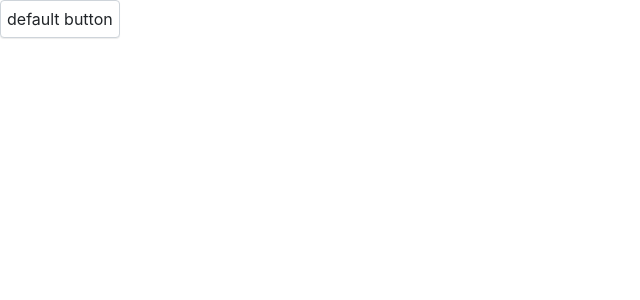
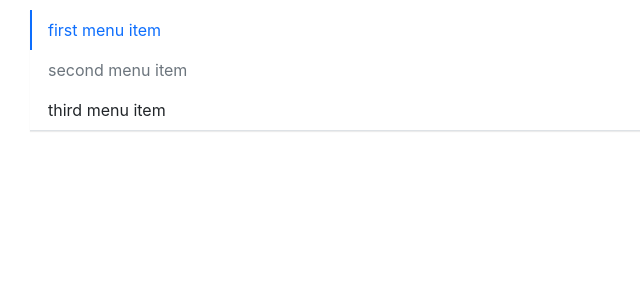
Before and after one commit to LFei0801/bull-design, a React (Create React App) app: page / in a window 1280 px wide. Shown: the top 300 px of the page, without its empty margins (0-640 px from the left). Built offline with nearby package versions, Linux system fonts and the light colour scheme.

Commit message:
完成Menu和MenuItem组件

```diff
--- a/src/App.tsx
+++ b/src/App.tsx
@@ -1,33 +1,23 @@
-import {Button} from "./components/Button/button";
-import {Alert} from "./components/Alert/alert";
-import {useState} from "react";
+import {Menu} from "./components/Menu/menu";
+import {MenuItem} from "./components/Menu/menu-item";
 
 export default function App() {
-  const [visible,setVisible] = useState<boolean>(false)
   return (
     <>
-      <Button
-        onClick={() => setVisible(!visible)}>
-        default button
-      </Button>
-      <Alert
-        title={"提示标题哦亲"}
-        visible={visible}
+      <Menu
+        onSelect={(index) => console.log(index)}
+        mode={"vertical"}
       >
-        this is a alert!
-      </Alert>
-      <Alert
-        type={"dark"}
-        title={"提示标题哦亲"}
-        closeable
-        onClose={() => {
-          setVisible(false)
-          console.log("close btn clicking")
-        }}
-        visible={visible}
-      >
-        this is a alert!
-      </Alert>
+        <MenuItem>
+          first menu item
+        </MenuItem>
+        <MenuItem disabled>
+          second menu item
+        </MenuItem>
+        <MenuItem>
+          third menu item
+        </MenuItem>
+      </Menu>
     </>
   )
 }
--- /dev/null
+++ b/src/components/Menu/_style.scss
@@ -0,0 +1,60 @@
+.bull-menu {
+  display: flex;
+  flex-wrap: wrap;
+  padding-left: 0;
+  margin-bottom: 30px;
+  list-style: none;
+  box-shadow: $menu-box-shadow;
+  border-bottom: $menu-border-width solid $menu-border-color;
+
+  .menu-item {
+    transition: $menu-transition;
+    padding: $menu-item-padding-y $menu-item-padding-x;
+    cursor: pointer;
+    &:hover,&:focus {
+      text-decoration: none;
+      color : $menu-item-active-color;
+      border-bottom: $menu-item-active-border-width solid $menu-item-active-color;
+    }
+    &.is-disabled {
+      color:$menu-item-disabled-color;
+      cursor: default;
+      &:hover,&:focus {
+        border-bottom: none;
+      }
+      > * {
+        pointer-events: none;
+      }
+    }
+    &.is-active {
+      color : $menu-item-active-color;
+      border-bottom: $menu-item-active-border-width solid $menu-item-active-color;
+    }
+  }
+}
+
+.menu-vertical {
+  flex-direction: column;
+  margin: 10px 30px;
+  .menu-item{
+    border-bottom: none;
+    border-left: $menu-item-active-border-width solid transparent;
+    &:focus,&:hover {
+      border-bottom: none;
+      border-left: $menu-item-active-border-width solid $menu-item-active-color;
+    }
+    &.is-active {
+      color : $menu-item-active-color;
+      border-left: $menu-item-active-border-width solid $menu-item-active-color;
+      border-bottom: none;
+    }
+    &.is-disabled {
+      &:hover,&:focus {
+        border-left: $menu-item-active-border-width solid transparent;
+      }
+      > * {
+        pointer-events: none;
+      }
+    }
+  }
+}
--- /dev/null
+++ b/src/components/Menu/menu-item.tsx
@@ -0,0 +1,44 @@
+/**
+ * MenuItem组件属性
+ * disabled ?: 禁用此菜单项
+ * index : 菜单项标号
+ * className
+ * style
+ */
+import {CSSProperties, FC, useContext} from "react";
+import classnames from "classnames"
+import { MenuContext } from './menu'
+
+export interface MenuItemProps {
+  index ?: number
+  disabled ?: boolean
+  className ?: string
+  style ?: CSSProperties
+}
+
+export const MenuItem:FC<MenuItemProps> = props => {
+  const { index, className, style, disabled, children} = props
+  const context = useContext(MenuContext)
+  const classes = classnames("menu-item",className, {
+    "is-disabled" : disabled,
+    "is-active" : context.index === index
+  })
+
+  const handleClick = () => {
+    if(context.onSelect && !disabled && index !== undefined) {
+      context.onSelect(index)
+    }
+  }
+
+  return (
+    <li
+      style={style}
+      className={classes}
+      onClick={handleClick}
+    >
+      {children}
+    </li>
+  )
+}
+
+MenuItem.displayName = "menuItem"
--- /dev/null
+++ b/src/components/Menu/menu.tsx
@@ -0,0 +1,71 @@
+/**
+ * Menu组件的属性
+ * defaultIndex ?: 默认高亮显示的菜单项
+ * className ?:
+ * style ?:
+ * onSelect ?: 菜单项被点击事件
+ * mode ?: 横向还是纵向菜单
+ */
+import React, {CSSProperties, FC , createContext, useState} from "react";
+import classnames from "classnames";
+import {MenuItemProps} from "./menu-item";
+
+export interface MenuProps {
+  defaultIndex ?: number
+  className ?: string
+  style ?: CSSProperties
+  mode ?: "horizon" | "vertical"
+  onSelect ?: (selectIndex : number) => void
+}
+
+// TODO 完成SubMenu组件，添加单元测试
+export const MenuContext = createContext<{
+  index : number,
+  onSelect ?: (selectIndex : number) => void
+}>({index : 0})
+
+export const Menu:FC<MenuProps> = props => {
+  const {defaultIndex, style, onSelect, mode, className, children} = props
+  const [currentActive, setActive] = useState<number | undefined>(defaultIndex)
+  const classes = classnames("bull-menu", className, {
+    "menu-vertical": mode === "vertical"
+  })
+
+  const handleSelect = (index: number) => {
+    setActive(index)
+    if (onSelect) {
+      onSelect(index)
+    }
+  }
+
+  const renderChildren = () => {
+    // 遍历Children元素
+    // 如果children元素是MenuItem 就渲染，否则就输出一个Warning
+    return React.Children.map(children,(child,index) => {
+      const childELe = child as React.FunctionComponentElement<MenuItemProps>
+      const { displayName } = childELe.type
+      if(displayName === "menuItem") {
+        // 默认传入index给子元素，不需要显示传入index
+        return React.cloneElement(childELe, { index })
+      }else{
+        console.error("warning : menu has a child which not a MenuItem Component")
+      }
+    })
+  }
+
+  return (
+    <ul className={classes} style={style}>
+      <MenuContext.Provider value={{
+        index : currentActive ? currentActive : 0,
+        onSelect : handleSelect
+      }}>
+        {renderChildren()}
+      </MenuContext.Provider>
+    </ul>
+  )
+}
+
+Menu.defaultProps = {
+  defaultIndex : 0,
+  mode : "horizon"
+}
--- a/src/styles/index.scss
+++ b/src/styles/index.scss
@@ -2,3 +2,4 @@
 @import "reboot";
 @import "../components/Button/style";
 @import "../components/Alert/style";
+@import "../components/Menu/style";
```
